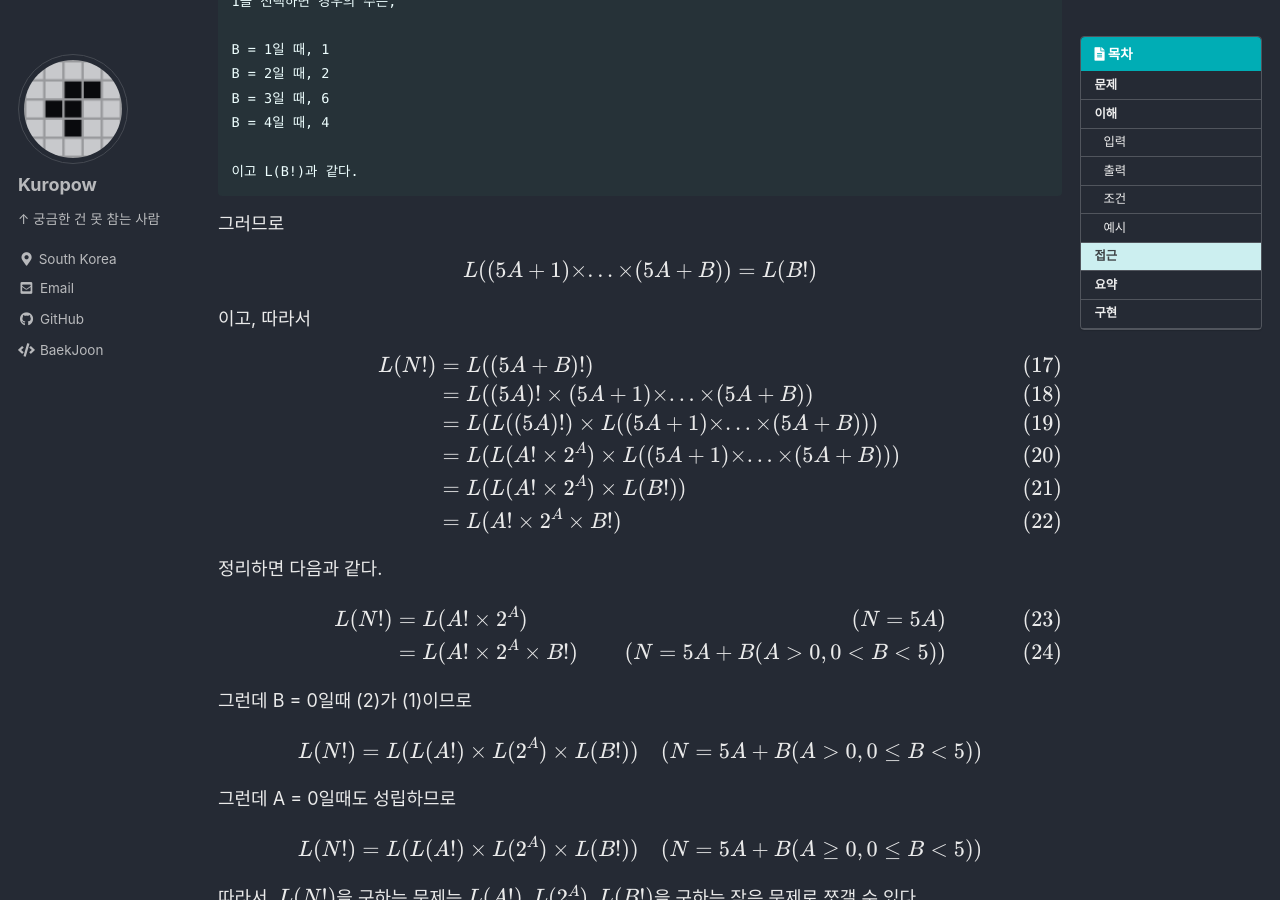
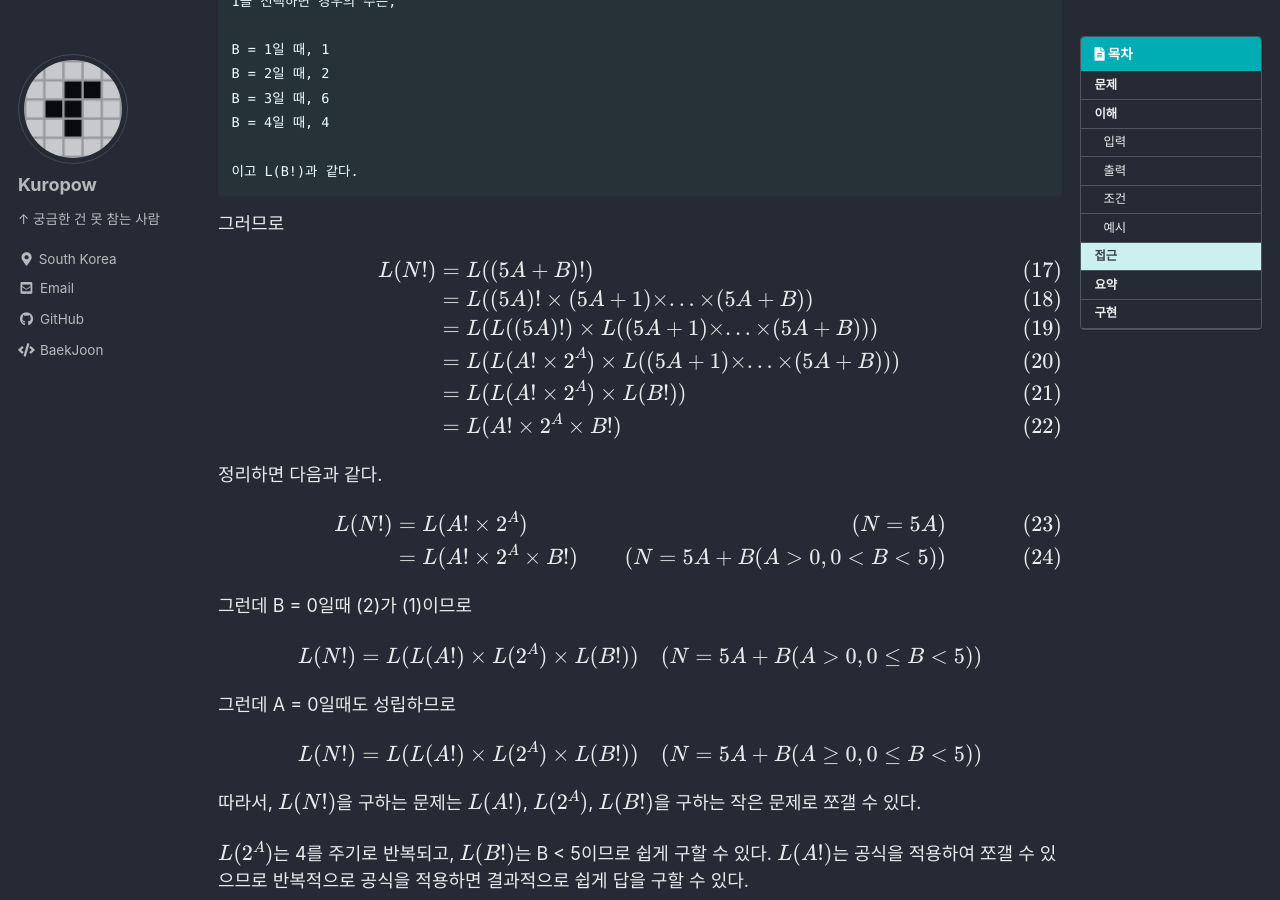
Before and after one commit to kuro11pow2/kuro11pow2.github.io, a Jekyll site: the page built from _posts/2022-03-24-2234.md, in a window 1280 px wide and 900 px high, scrolled down 3952 px. Built offline with Jekyll 4.4.1, drawn with Linux system fonts in a browser that asks for light colours; cached includes are drawn as plain includes; formulas are drawn with MathJax 3; comment, search, counter and statistics services are not loaded.

Commit message:
마지막 팩토리얼 수 업데이트

```diff
--- a/_posts/2022-03-24-2234.md
+++ b/_posts/2022-03-24-2234.md
@@ -197,12 +197,6 @@ B = 4일 때, 4
 그러므로
 
 $$
-L((5A+1) \times ... \times (5A+B)) = L(B!)
-$$
-
-이고, 따라서
-
-$$
 \begin{align}
 L(N!) &= L((5A+B)!)\\
 &= L((5A)! \times (5A+1) \times ... \times (5A+B))\\
```
